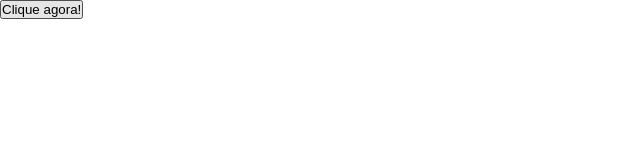
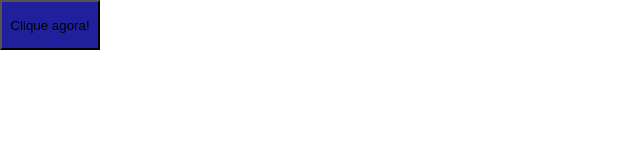
Before and after one commit to fellipecoel/estudoGit, a plain HTML site: page index.html in a window 1280 px wide. Shown: the whole page, without its empty margins (0-640 px from the left). Drawn offline with Linux system fonts and the light colour scheme.

Commit message:
Foi criado um novo arquivo READMe e adicionado o design do botão

```diff
--- a/css/style.css
+++ b/css/style.css
@@ -3,3 +3,11 @@
     padding: 0px;
     box-sizing: border-box;
 }
+
+
+.btn {
+    background: rgb(32, 32, 156) ;
+    width: 100px;
+    height: 50px;
+    cursor: pointer;
+}
```
Also changed, not shown: 1 other file.
